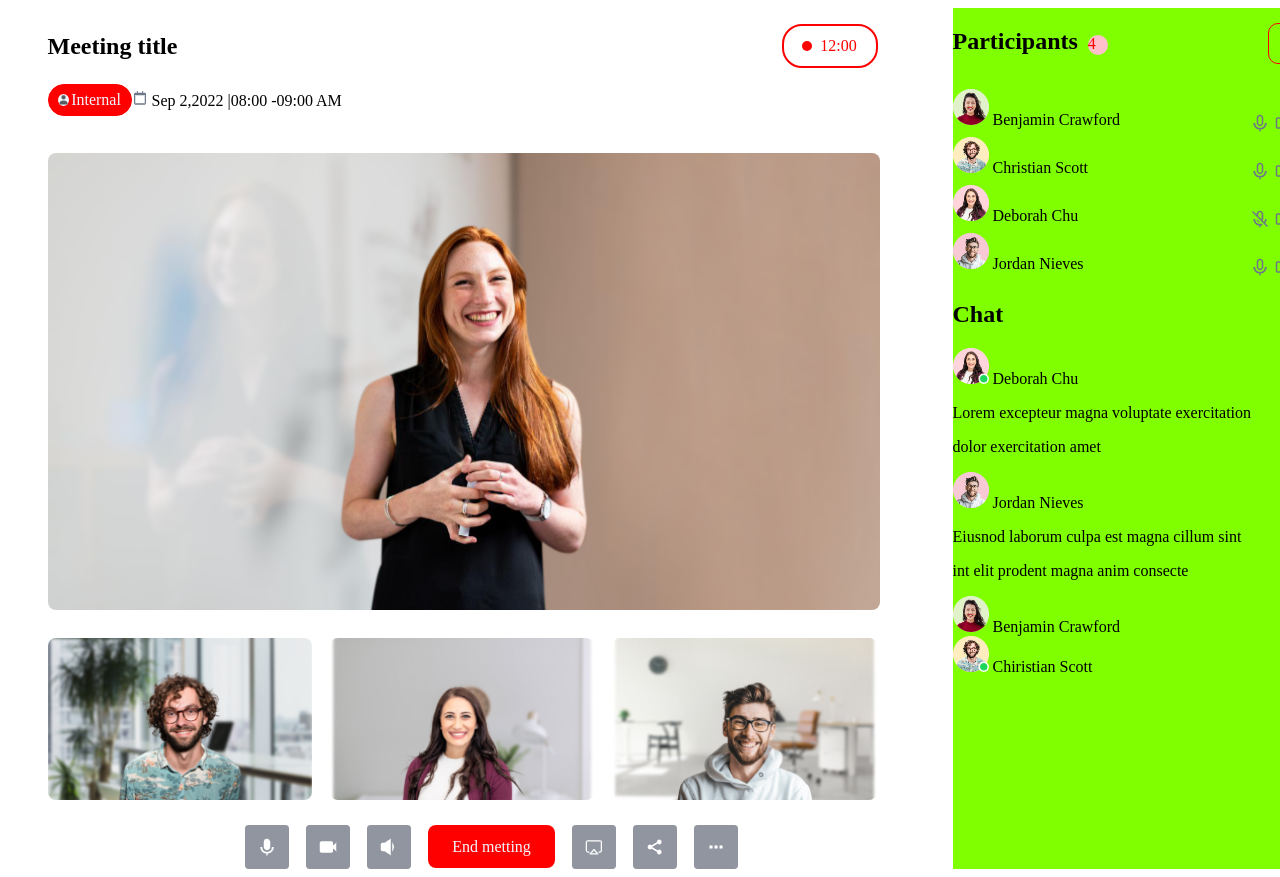
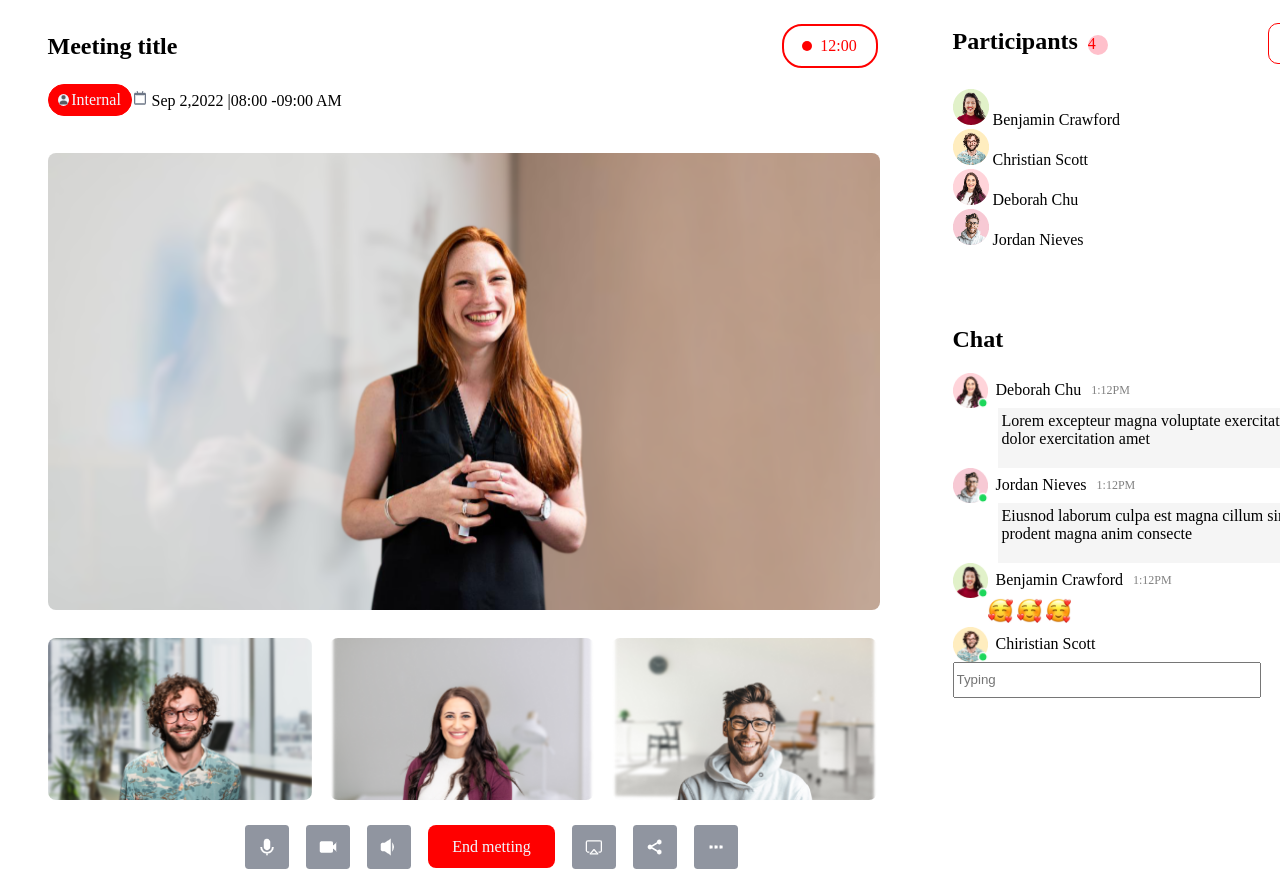
Before and after one commit to Knguyen2003/BaiTapWebTH_15-3_a_conference-call, a plain HTML site: page HTML/index.html in a window 1280 px wide. Shown: the top 877 px of the page. Drawn offline with Linux system fonts and the light colour scheme.

Commit message:
update lan 4

```diff
--- a/CSS/style.css
+++ b/CSS/style.css
@@ -156,17 +156,17 @@
 
 
 
+/* RIGHT */
 
 
 
 
-
-#right-container{
+/* #right-container{
     background-color: chartreuse;
-    /* display: flexbox; */
-    /* flex-direction: column; */
-    /* justify-content: space-between; */
-}
+     display: flexbox;
+     flex-direction: column;
+     justify-content: space-between;
+} */
 /* .info-items{
     width: 390px;
     display: flex;
@@ -217,3 +217,63 @@
     justify-content: space-between;
     /* align-items: baselineS; */
 }
+/* .icon{
+    width: 20px;
+    font-weight: 10000px;
+} */
+
+
+.tn{
+    display: flex;
+    background-color: whitesmoke;
+    padding: 4px;
+    margin-left: 45px;
+    /* justify-content: center;
+    align-items: center; */
+}
+.person > span:last-child{
+    color: grey;
+    font-size: 12px;
+    margin-left: 10px;
+}
+/* .content-items{
+    margin-bottom: 22px;
+} */
+/* deu hinh */
+.person{
+    display: flex;
+    align-items: center;
+    justify-content: flex-start;
+}
+.person img{
+    margin-right: 8px;
+    width: 35px;
+    height: 35px;
+}
+ /* .comment{
+    display: flex;
+    flex-direction: column;
+    align-items: center;
+    justify-content: center;
+}       */
+.chat{
+    margin-top: 77px;
+}
+.nhap input{
+    width: 300px;
+    height: 30px;
+    /* border: none; */
+}
+.nhap{
+    display: flex;
+}
+.send{
+    margin-left:15px;
+}
+.iconheart{
+    margin-left: 35px;
+}
+.iconheart img{
+    width: 25px;
+    height: 25px;
+}
--- a/HTML/index.html
+++ b/HTML/index.html
@@ -106,7 +106,9 @@
                         <div>
                             <img src="/images/mic1.png" alt="">
                             <img src="/images/cam_small.png" alt="">
-                            <img src="/images/a.png" alt="">
+                            <!-- <div class="icon">...</div> -->
+                            <span class="3cham">...</span>
+                            <!-- <img src="/images/a.png" alt=""> -->
                         </div>
                       </div>
 
@@ -120,20 +122,22 @@
                          <div>
                              <img src="/images/mic1.png" alt="">
                              <img src="/images/cam_small.png" alt="">
-                             <img src="/images/a.png" alt="">
+                             <span class="cham">...</span>
+                             <!-- <img src="/images/a.png" alt=""> -->
                          </div>
                       </div>
 
                       <div class="info-items">
                           <div>
                              <img src="/images/avatar 1324.png" alt="">
-                             <span>Deborah Chu</span>
+                             <span >Deborah Chu</span>
                           </div>
 
                           <div>
                              <img src="/images/mic2.png" alt="">
                              <img src="/images/cam_small.png" alt="">
-                             <img src="/images/a.png" alt="">
+                             <span class="cham">...</span>
+                             <!-- <img src="/images/a.png" alt=""> -->
                           </div>
                       </div>
 
@@ -146,7 +150,8 @@
                           <div>
                             <img src="/images/mic1.png" alt="">
                             <img src="/images/cam_small.png" alt="">
-                            <img src="/images/a.png" alt="">
+                            <span class="cham">...</span>
+                            <!-- <img src="/images/a.png" alt=""> -->
                          </div>
                       </div>
 
@@ -154,49 +159,75 @@
 
               </div>
 
-
+              <!-- RIGHT DOWN -->
 
               <div class="right-down">
-                     <div class="chat">
-                        <h2>Chat</h2>
+                <h2 class="chat">Chat</h2>
 
+              <!-- COMMENT -->
+
+               <div class="right-content">
+                  <div class="comment">
+                    <div class="content-items">
+                        <div class="person">
+                             <img src="/images/avatar 1326.png" alt="">
+                             <span>Deborah Chu</span>
+                             <span>1:12PM</span>
+                        </div>
+
+                        <div class="tn">
+                          <dolor>Lorem excepteur magna voluptate exercitation dolor exercitation amet</p>
+                        </div>
+                    </div>
+
+                    <div class="content-items">
+                        <div class="person">
+                             <img src="/images/avatar 1327.png" alt="">
+                             <span>Jordan Nieves</span>
+                             <span>1:12PM</span>
+                         </div>
+                          <div  class="tn">
+
+                              <int>Eiusnod laborum culpa est magna cillum sint int elit prodent magna anim consecte</p>
+
+                         </div>
                     </div>
 
 
-                     <div class="right-content">
-                               <div class="chat">
-                                   <div>
-                                        <img src="/images/avatar 1326.png" alt="">
-                                        <span>Deborah Chu</span>
-
-                                        <p>Lorem excepteur magna voluptate exercitation</p> <p>dolor exercitation amet</p>
+                    <div class="content-items">
+                          <div class="person">
+                               <img src="/images/avatar 1328.png" alt="">
+                               <span>Benjamin Crawford</span>
+                               <span>1:12PM</span>
                           </div>
 
-                                   <div>
-                                       <img src="/images/avatar 1325.png" alt="">
-                                       <span>Jordan Nieves</span>
-                                       <p>Eiusnod laborum culpa est magna cillum sint</p> <p>int elit prodent magna anim consecte</p>
-
+                          <div class="iconheart">
+                               <img src="/images/iconheart.png" alt="">
+                               <img src="/images/iconheart.png" alt="">
+                               <img src="/images/iconheart.png" alt="">
+                          </div>
                     </div>
 
-                                   <div>
-                                    <img src="/images/avatar 1322.png" alt="">
-                                    <span>Benjamin Crawford</span>
-
+                    <div class="content-items">
+                           <div class="person">
+                               <img src="/images/avatar 1329.png" alt="">
+                               <span>Chiristian Scott</span>
+                               <span></span>
+                          </div>
+                    </div>
+                </div>
                 </div>
 
-                                   <div>
-                                    <img src="/images/avatar 1329.png" alt="">
-                                    <span>Chiristian Scott</span>
+                <div class="nhap">
+                  <input type="text" placeholder="Typing">
+                  <img class="send" src="/images/send.png" alt="">
                 </div>
 
 
 
-                               </div>
 
 
 
-                     </div>
 
 
               </div>
```
Also changed, not shown: images/iconheart.png (added), minhchung/SapHoanChinh.PNG (added), minhchung/right-container.PNG (added). Lines whose indentation alone changed are shown as unchanged.
